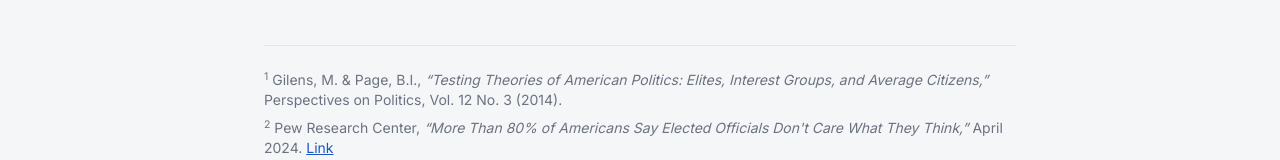
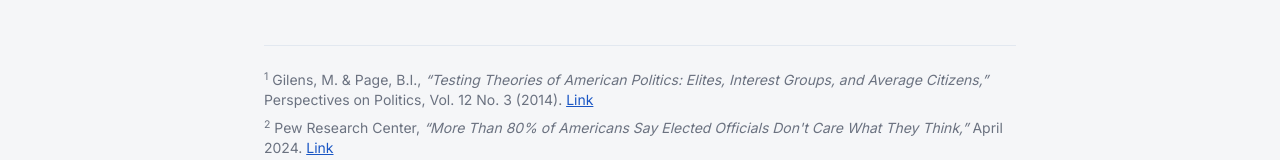
Before and after one commit to common-ground-us/website, a Next.js app: page /about in a window 1280 px wide. Shown: the part 3415-3575 px from the top of the page. Built offline with nearby package versions, Linux system fonts and the light colour scheme; no server answers.

Commit message:
Launch: pledge flow (Get Involved embed, thank-you, welcome-email flow), Finding Common Ground essay + chart, Contact Tally embeds, Discuss/Share fly-outs, About/Roadmap/Governance/Research/Privacy copy, /pledge redirect

```diff
--- a/src/app/about/page.tsx
+++ b/src/app/about/page.tsx
@@ -308,7 +308,15 @@
                 &ldquo;Testing Theories of American Politics: Elites, Interest
                 Groups, and Average Citizens,&rdquo;
               </em>{" "}
-              Perspectives on Politics, Vol. 12 No. 3 (2014).
+              Perspectives on Politics, Vol. 12 No. 3 (2014).{" "}
+              <a
+                href="https://doi.org/10.1017/S1537592714001595"
+                target="_blank"
+                rel="noopener noreferrer"
+                className="text-[#1a56c4] underline hover:no-underline"
+              >
+                Link
+              </a>
             </p>
             <p id="fn2">
               <sup>2</sup> Pew Research Center,{" "}
--- a/src/app/finding-common-ground/page.tsx
+++ b/src/app/finding-common-ground/page.tsx
@@ -66,9 +66,15 @@
             policy.&rdquo;
           </blockquote>
           <p className="cite">
-            Gilens, M. &amp; Page, B.I., &ldquo;Testing Theories of American
-            Politics: Elites, Interest Groups, and Average Citizens,&rdquo;
-            Perspectives on Politics, Vol. 12 No. 3, 2014
+            <a
+              href="https://doi.org/10.1017/S1537592714001595"
+              target="_blank"
+              rel="noopener noreferrer"
+            >
+              Gilens, M. &amp; Page, B.I., &ldquo;Testing Theories of American
+              Politics: Elites, Interest Groups, and Average Citizens,&rdquo;
+              Perspectives on Politics, Vol. 12 No. 3, 2014
+            </a>
           </p>
           <p>
             This is the problem I want to address. It&rsquo;s the dragon I seek to slay.
```
